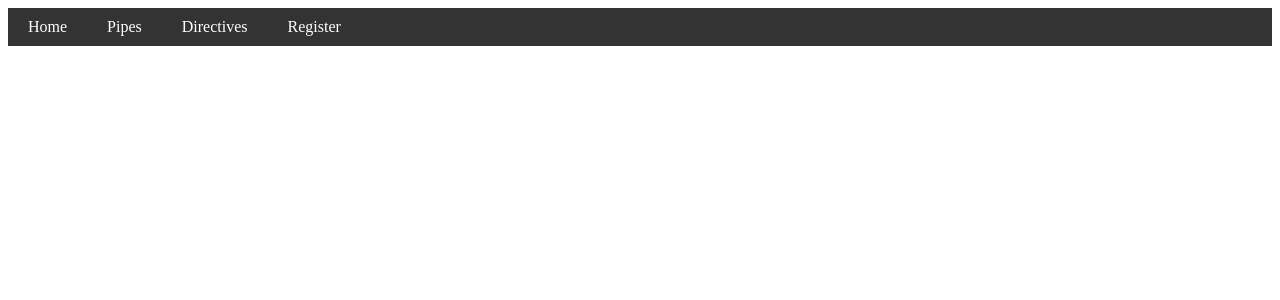
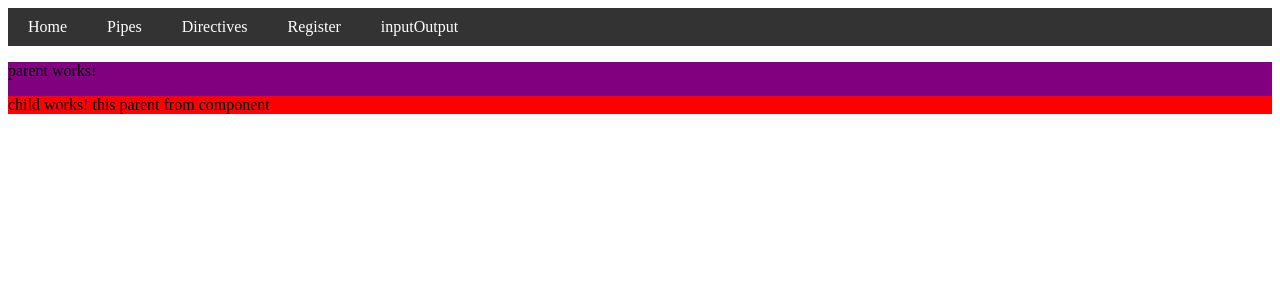
Before and after one commit to bhargav-kalsariya/AngularText, an Angular app: page /inputoutput in a window 1280 px wide. Before the commit this address led to /. Shown: the top 300 px of the page. Built offline with nearby package versions, Linux system fonts and the light colour scheme.

Commit message:
create parent and child components and enable data transfer  from parent to child

```diff
--- a/src/app/app-routing.module.ts
+++ b/src/app/app-routing.module.ts
@@ -4,6 +4,7 @@ import { DirectiveComponent } from './directive/directive.component';
 import { PipeComponent } from './pipe/pipe.component';
 import { HomeComponent } from './home/home.component';
 import { MyFormComponent } from './my-form/my-form.component';
+import { ParentComponent } from './parent/parent.component';
 
 const routes: Routes = [{
   component: DirectiveComponent,
@@ -18,6 +19,10 @@ const routes: Routes = [{
 }, {
   component: MyFormComponent,
   path: 'form'
+},
+{
+  component: ParentComponent,
+  path: 'inputoutput'
 }];
 
 @NgModule({
--- a/src/app/app.component.html
+++ b/src/app/app.component.html
@@ -3,5 +3,6 @@
   <li><a routerLink="/pipe">Pipes</a></li>
   <li><a routerLink="/directive">Directives</a></li>
   <li><a routerLink="/form">Register</a></li>
+  <li><a routerLink="/inputoutput">inputOutput</a></li>
 </ul>
 <router-outlet></router-outlet>
--- a/src/app/app.module.ts
+++ b/src/app/app.module.ts
@@ -9,6 +9,8 @@ import { InBuildDirective } from './directive/in-build.directive';
 import { PipeComponent } from './pipe/pipe.component';
 import { HomeComponent } from './home/home.component';
 import { MyFormComponent } from './my-form/my-form.component';
+import { ParentComponent } from './parent/parent.component';
+import { ChildComponent } from './child/child.component';
 
 @NgModule({
   declarations: [
@@ -19,9 +21,11 @@ import { MyFormComponent } from './my-form/my-form.component';
     PipeComponent,
     HomeComponent,
     MyFormComponent,
+    ParentComponent,
+    ChildComponent,
   ],
   imports: [BrowserModule, AppRoutingModule, FormsModule],
   providers: [],
   bootstrap: [AppComponent],
 })
-export class AppModule {}
+export class AppModule { }
--- /dev/null
+++ b/src/app/child/child.component.html
@@ -0,0 +1 @@
+<p class="child">child works! {{random}}</p>
--- /dev/null
+++ b/src/app/child/child.component.scss
@@ -0,0 +1,3 @@
+.child{
+    background-color: red;
+}
--- /dev/null
+++ b/src/app/parent/parent.component.html
@@ -0,0 +1,3 @@
+<p class="parent">parent works!
+    <app-child [random]="transfer"></app-child>
+</p>
--- /dev/null
+++ b/src/app/parent/parent.component.scss
@@ -0,0 +1,3 @@
+.parent {
+    background-color: purple;
+}
--- /dev/null
+++ b/src/app/parent/parent.component.ts
@@ -0,0 +1,10 @@
+import { Component } from '@angular/core';
+
+@Component({
+  selector: 'app-parent',
+  templateUrl: './parent.component.html',
+  styleUrls: ['./parent.component.scss']
+})
+export class ParentComponent {
+  transfer: any = 'this parent from component'
+}
```
Also changed, not shown: src/app/child/child.component.ts (added, +10 -0 lines), 2 other files (tests, documents, lock files or other folders).
